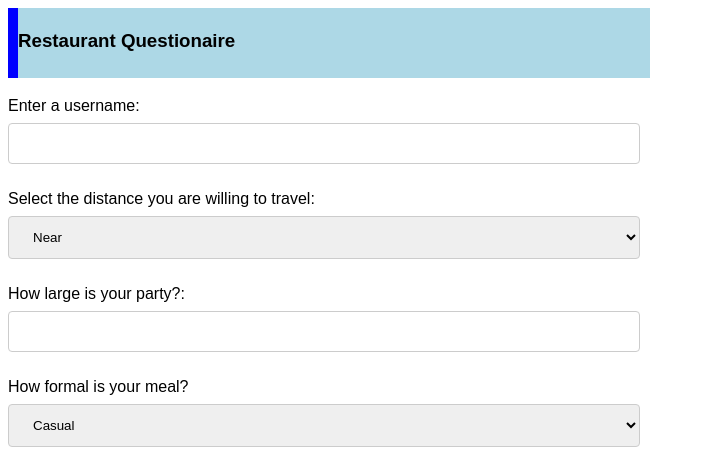
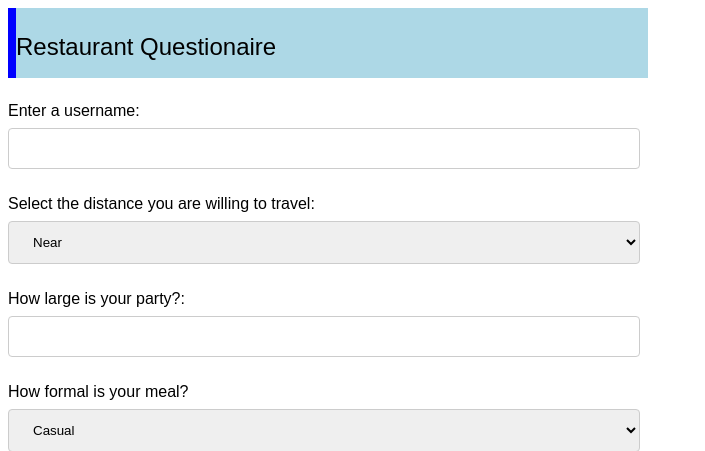
Before and after one commit to MJMendelsohn/Restaurant, a Flask app: template Flask/templates/survey.html in a window 1280 px wide. Shown: the top 451 px of the page, without its empty margins (0-705 px from the left). Run offline with Flask 2, Linux system fonts and the light colour scheme; the template is opened without the code that fills it, so the values that code supplies are empty.

Commit message:
Updated header

```diff
--- a/Flask/templates/survey.html
+++ b/Flask/templates/survey.html
@@ -6,13 +6,20 @@ font-family: "Raleway", sans-serif;
 }
 
 h3{
+font-family: "Century Gothic", CenturyGothic, AppleGothic, sans-serif;;
+font-size: 24px;
+line-height: 26.4px;
+font-style: normal;
+font-variant: normal;
+font-weight: 500;
 height: 70px;
 width: 50%;
 border-style: none none none solid;
-border-width: 10px;
+border-width: 8px;
 border-color: blue;
 background-color: lightblue;
 }
+
 input[type=text], select {
 font-family: "Raleway", sans-serif;
     width: 50%;
```
